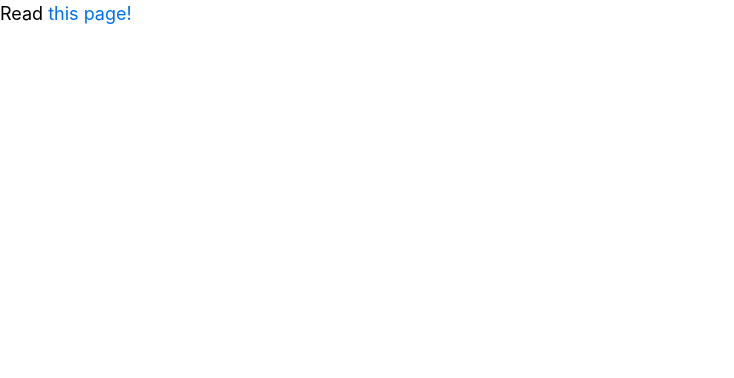
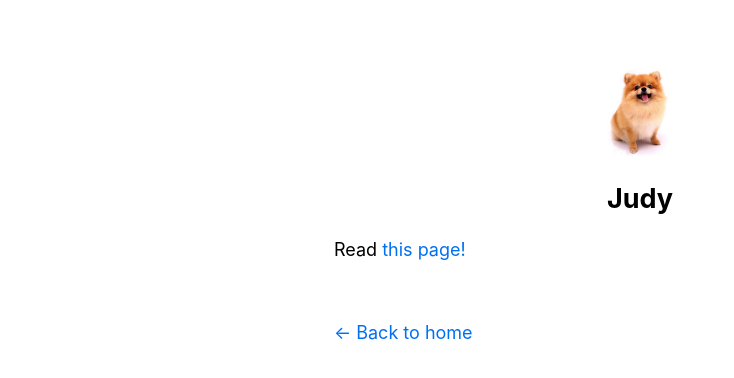
Before and after one commit to kimbongju/nextjs_study, a Next.js app: page /posts in a window 1280 px wide. Shown: the top 378 px of the page, without its empty margins (0-734 px from the left). Built offline with nearby package versions, Linux system fonts and the light colour scheme.

Commit message:
feat: package install (typescript, emotion, redux toolkit...)

```diff
--- a/components/layout.js
+++ b/components/Layout.tsx
@@ -6,7 +6,11 @@ import Link from 'next/link'
 const name = 'Judy'
 export const siteTitle = 'Next.js Sample Website'
 
-export default function Layout({ children, home }) {
+interface Layouts {
+  children: JSX.Element | React.ReactNode;
+  home?: boolean;
+}
+export default function Layout({ children, home = false }: Layouts) {
   return (
     <div className={styles.container}>
       <Head>
--- a/pages/index.js
+++ b/pages/index.tsx
@@ -1,5 +1,5 @@
 import Head from 'next/head'
-import Layout, { siteTitle } from '../components/layout'
+import Layout, { siteTitle } from '../components/Layout'
 import utilStyles from '../styles/utils.module.css'
 
 export default function Home() {
--- a/pages/posts/index.js
+++ /dev/null
@@ -1,5 +0,0 @@
-import Link from 'next/link'
-
-export default function FirstPost() {
-    return <>Read <Link href="/posts/first-post"><a>this page!</a></Link></>
-}
--- /dev/null
+++ b/pages/posts/index.tsx
@@ -0,0 +1,10 @@
+import Link from 'next/link'
+import Layout from '../../components/Layout'
+
+export default function FirstPost() {
+    return (
+        <Layout>
+            Read <Link href="/posts/first-post"><a>this page!</a></Link>
+        </Layout>
+    )
+}
```
Also changed, not shown: package.json (+16 -1 lines), pages/posts/first-post.js (deleted, +0 -26 lines), pages/posts/first-post.tsx (added, +21 -0 lines), tsconfig.json (added, +29 -0 lines), next-env.d.ts (added), pages/_app.tsx (renamed from pages/_app.js), 1 other file (tests, documents, lock files or other folders). Lines whose indentation alone changed are shown as unchanged.
